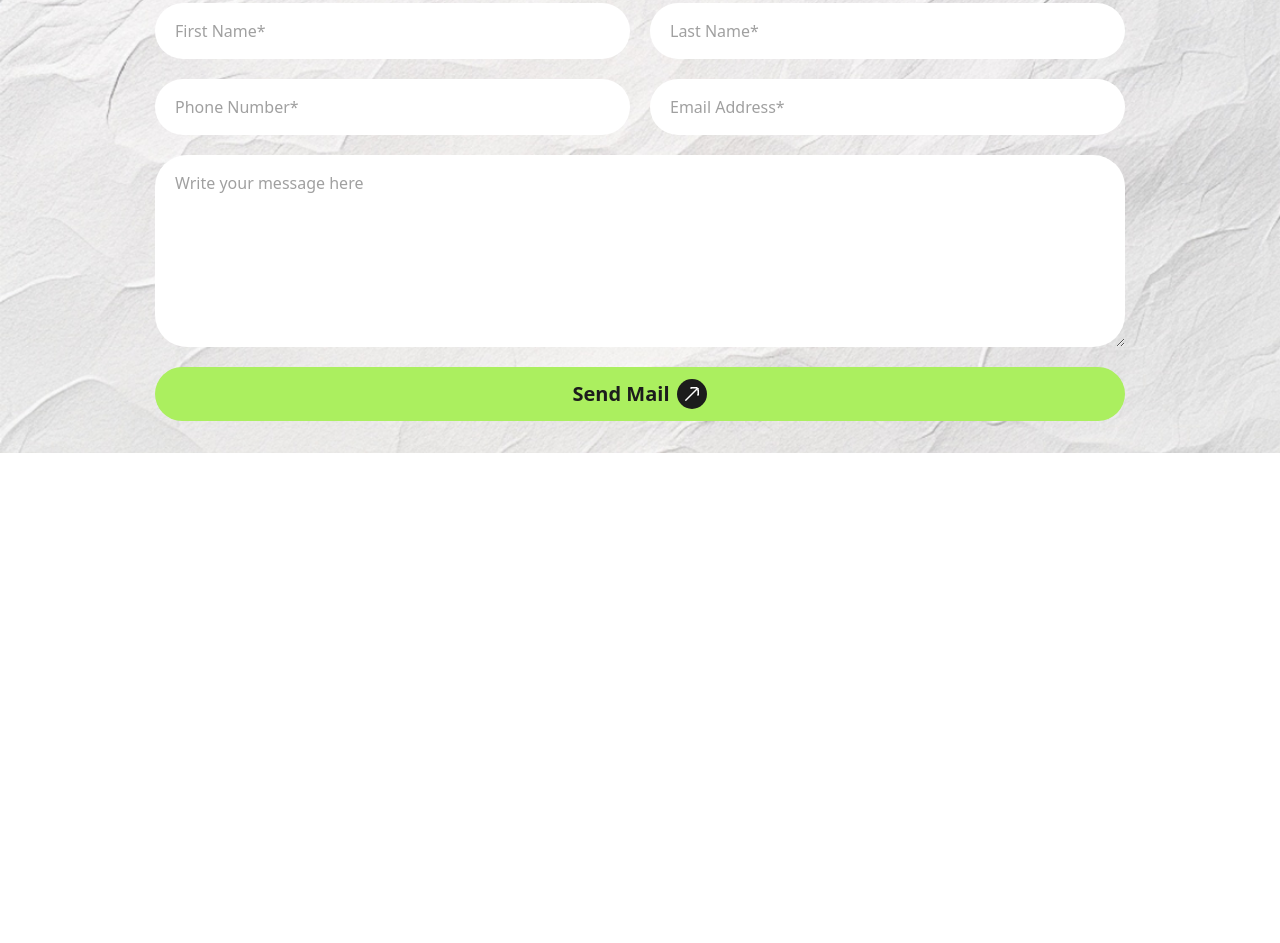
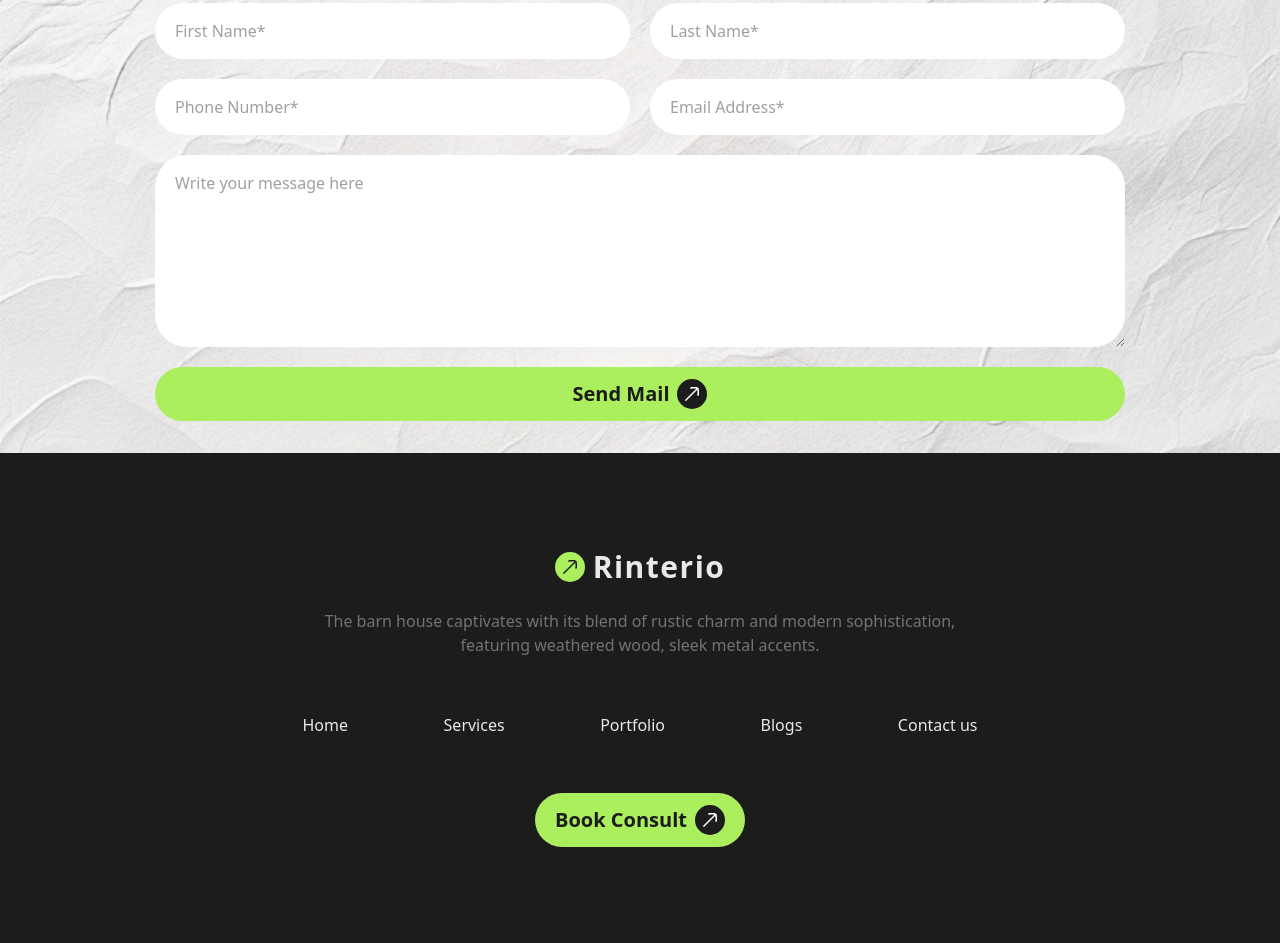
Before and after one commit to srshubho26/assignment-03, a plain HTML site: page index.html in a window 1280 px wide. Shown: the part 3055-3998 px from the top of the page. Before the commit the page ends 3508 px from the top, so only its background shows below. Drawn offline with nearby package versions, Linux system fonts and the light colour scheme.

Commit message:
footer section completed

```diff
--- a/index.html
+++ b/index.html
@@ -261,5 +261,32 @@
          </section>
     </main>
 
+    <footer class="footer footer-center bg-[#1C1C1C] px-2 py-24">
+        <div class="max-w-[780px] mx-auto">
+            <a class="flex items-center gap-2" href="/index.html">
+                <div class="p-2 bg-[#ABEF5F] rounded-full">
+                    <img src="assets/arrow_black.png">
+                </div>
+                <h2 class="text-3xl tracking-wider text-[#E9E9E9] sm:text-3xl font-extrabold">Rinterio</h2>
+            </a>
+
+            <p class="max-w-[675px] mx-auto text-[#737373] font-medium text-base mt-4">The barn house captivates with its blend of rustic charm and modern sophistication, featuring weathered wood, sleek metal accents.</p>
+
+            <nav class="flex flex-col sm:flex-row justify-between sm:my-12 w-full">
+              <a href="#" class="text-[#E9E9E9] text-base my-4 sm:m-0">Home</a>
+              <a href="#" class="text-[#E9E9E9] text-base my-4 sm:m-0">Services</a>
+              <a href="#" class="text-[#E9E9E9] text-base my-4 sm:m-0">Portfolio</a>
+              <a href="#" class="text-[#E9E9E9] text-base my-4 sm:m-0">Blogs</a>
+              <a href="#" class="text-[#E9E9E9] text-base my-4 sm:m-0">Contact us</a>
+            </nav>
+
+            <a href="#" class="py-3 px-5 bg-[#ABEF5F] flex items-center gap-2 w-fit rounded-full">
+                <span class="text-xl font-extrabold text-[#1C1C1C]">Book Consult</span>
+                <div class="bg-[#1C1C1C] rounded-full p-2">
+                    <img class="object-contain" src="assets/arrow_white.png">
+                </div>
+            </a>
+        </div>
+    </footer>
 </body>
 </html>
```
